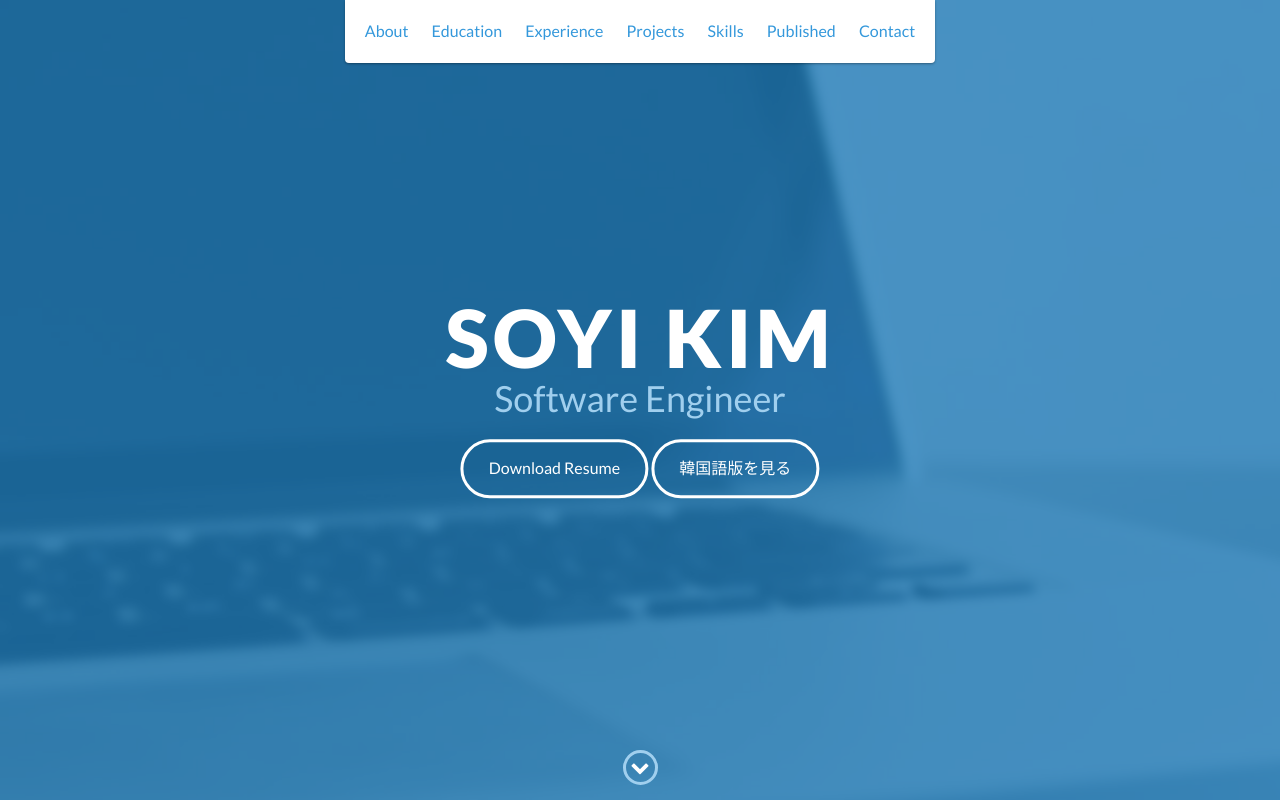
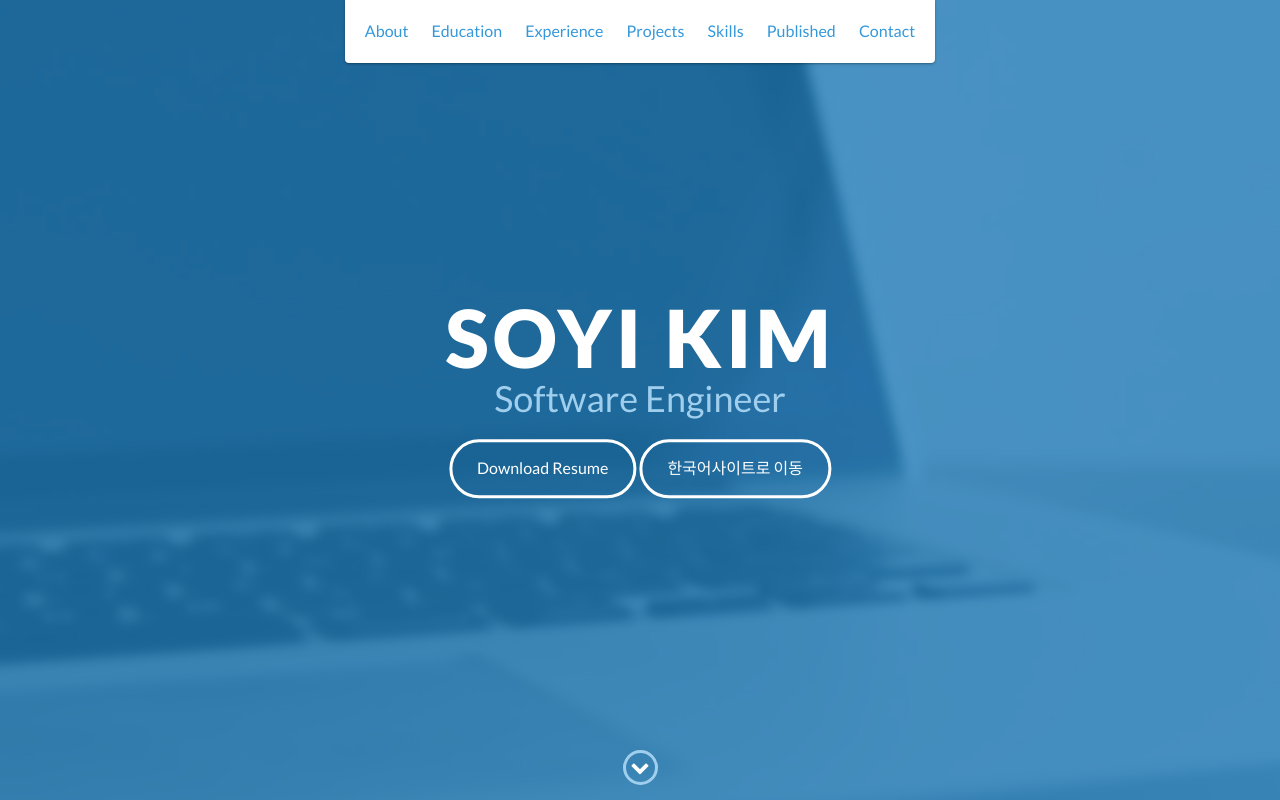
Before and after one commit to soyi94/portfolio, a website: page index.html in a window 1280 px wide. Shown: the top 800 px of the page. Drawn offline with nearby package versions, Linux system fonts and the light colour scheme.

Commit message:
Update index.html

```diff
--- a/index.html
+++ b/index.html
@@ -54,7 +54,7 @@
             <h1>Soyi Kim</h1>
             <h2>Software Engineer</h2>
             <a href="https://github.com/soyi94/portfolio/raw/master/%E8%81%B7%E5%8B%99%E7%B5%8C%E6%AD%B4%E6%9B%B8_%E3%82%AD%E3%83%A0%E3%82%BD%E3%82%A4(2020.11.10).docx" class="btn-rounded-white">Download Resume</a>
-<a href="https://soyi94.github.io/portfolio/index_korean" class="btn-rounded-white">韓国語版を見る</a>
+<a href="https://soyi94.github.io/portfolio/index_korean" class="btn-rounded-white">한국어사이트로 이동</a>
 	    </div>
         <!-- End #lead-content -->
 
```
